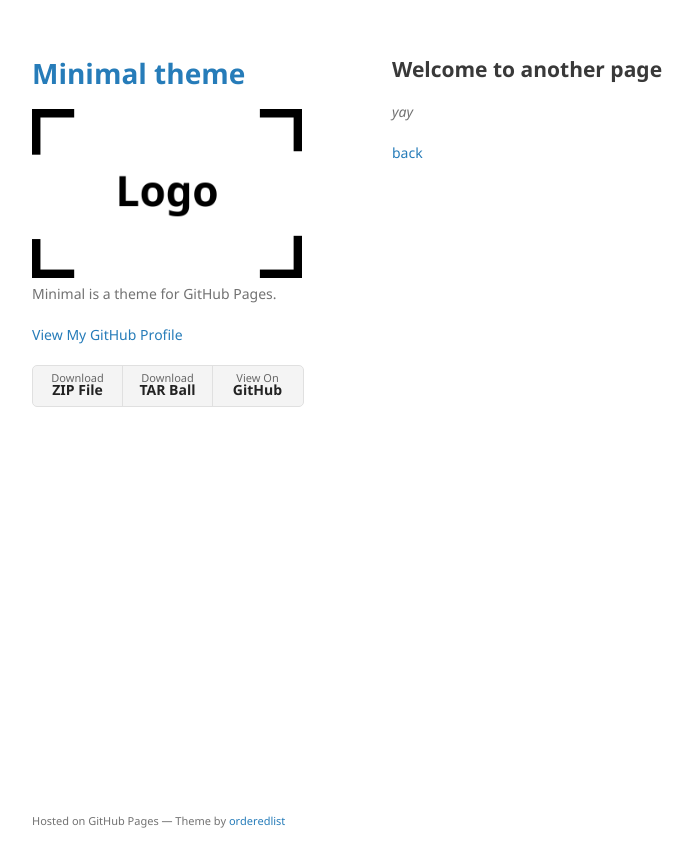
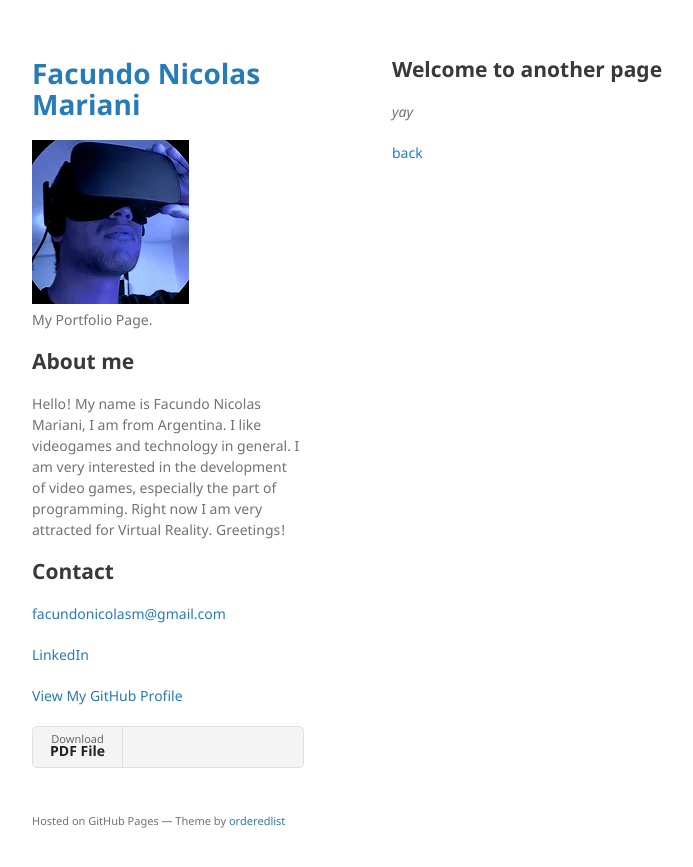
Before and after one commit to FNMariani/fnmariani.github.io, a Jekyll site: the page built from another-page.md, in a window 1280 px wide. Shown: the top 867 px of the page, without its empty margins (178-871 px from the left). Built offline with Jekyll 4.4.1, drawn with Linux system fonts in a browser that asks for light colours; our own code applies the rules of GitHub Pages for plain Markdown files.

Commit message:
Added some info.

```diff
--- a/_config.yml
+++ b/_config.yml
@@ -1,6 +1,6 @@
-title: Minimal theme
-logo: /assets/img/logo.png
-description: Minimal is a theme for GitHub Pages.
+title: Facundo Nicolas Mariani
+logo: /assets/img/photo.png
+description: My Portfolio Page.
 show_downloads: true
 google_analytics:
 theme: jekyll-theme-minimal
--- a/_layouts/default.html
+++ b/_layouts/default.html
@@ -22,6 +22,18 @@
 
         <p>{{ site.description | default: site.github.project_tagline }}</p>
 
+        <h2><p>About me</p></h2>
+        <p>Hello!
+          My name is Facundo Nicolas Mariani, I am from Argentina.
+          I like videogames and technology in general.
+          I am very interested in the development of video games, especially the part of programming.
+          Right now I am very attracted for Virtual Reality.
+          Greetings!</p>
+
+        <h2><p>Contact</p></h2>
+        <p><a href="mailto:facundonicolasm@gmail.com">facundonicolasm@gmail.com</a></p>
+        <p><a href="https://www.linkedin.com/in/fnmariani/">LinkedIn</a></p>
+
         {% if site.github.is_project_page %}
         <p class="view"><a href="{{ site.github.repository_url }}">View the Project on GitHub <small>{{ site.github.repository_nwo }}</small></a></p>
         {% endif %}
@@ -32,9 +44,7 @@
 
         {% if site.show_downloads %}
         <ul class="downloads">
-          <li><a href="{{ site.github.zip_url }}">Download <strong>ZIP File</strong></a></li>
-          <li><a href="{{ site.github.tar_url }}">Download <strong>TAR Ball</strong></a></li>
-          <li><a href="{{ site.github.repository_url }}">View On <strong>GitHub</strong></a></li>
+          <li><a href="/assets/files/Mariani Facundo Nicolas [Curriculum][en].pdf">Download <strong>PDF File</strong></a></li>
         </ul>
         {% endif %}
       </header>
```
Also changed, not shown: index.md (+76 -110 lines), assets/img/MarsMarine.png (added), assets/img/oga.jpg (added), assets/img/photo.png (added), 2 other files.
